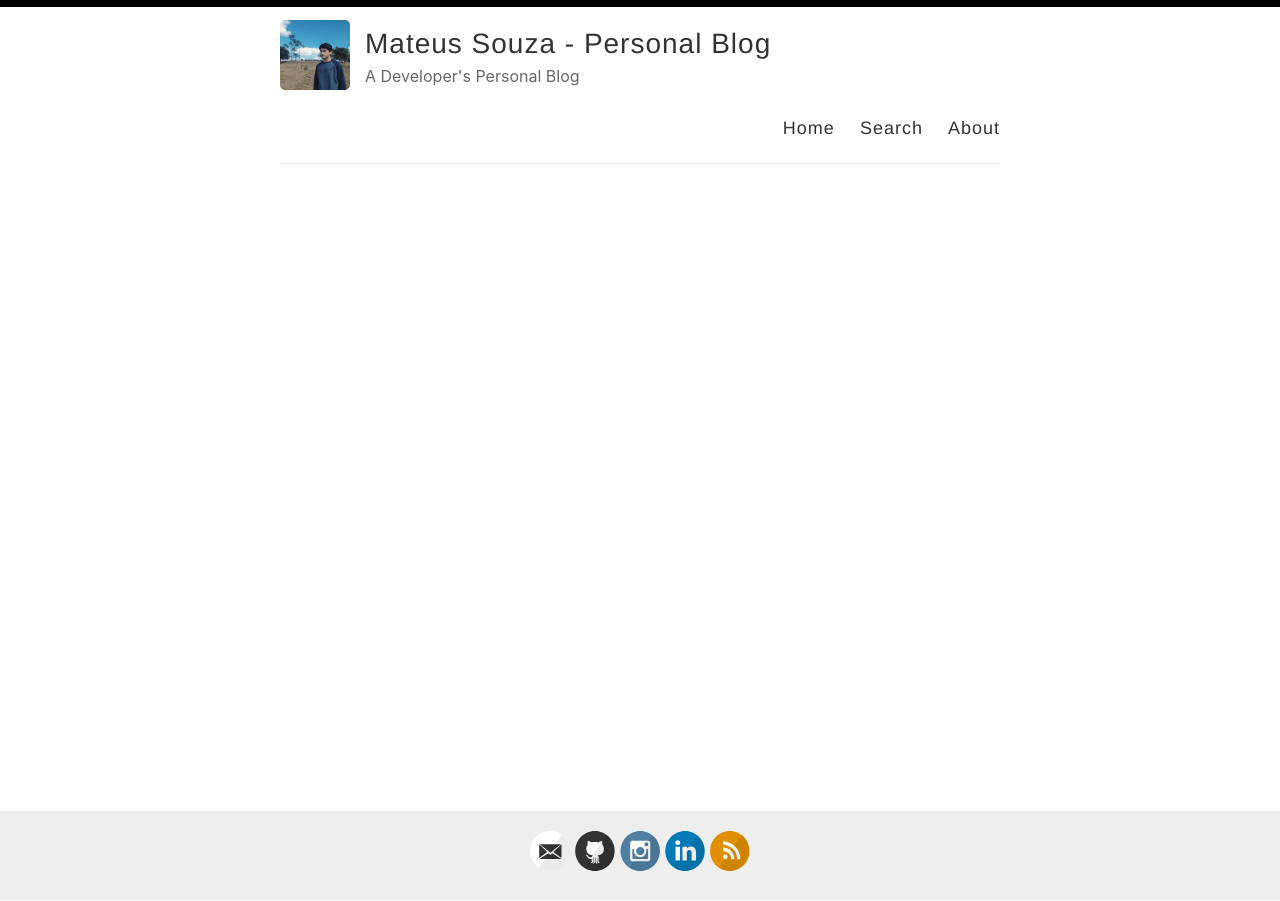
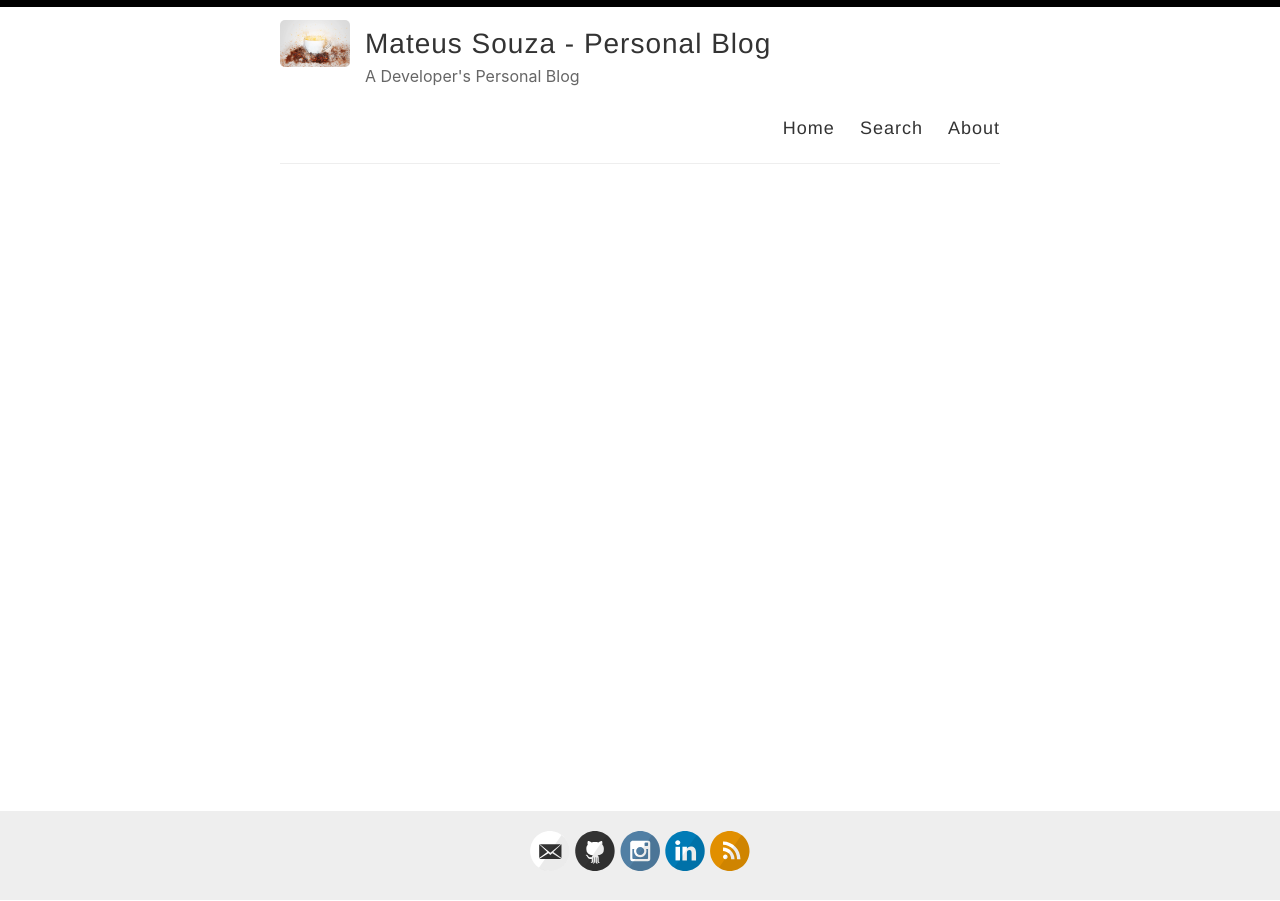
Before and after one commit to Mateusmsouza/mateusmsouza.github.io, a Jekyll site: the page built from index.html, in a window 1280 px wide. Built offline with Jekyll 4.4.1, drawn with Linux system fonts in a browser that asks for light colours; the list of posts is cut into pages by our own code.

Commit message:
change avatar profile

```diff
--- a/_config.yml
+++ b/_config.yml
@@ -12,7 +12,7 @@ author: Mateus Souza
 description: A Developer's Personal Blog
 
 # URL of your avatar or profile pic (you could use your GitHub profile pic)
-avatar: /images/me.jpg
+avatar: /images/coffee.jpeg
 
 #
 # Flags below are optional
```
Also changed, not shown: images/coffee.jpeg (added), images/me.jpg (deleted).
